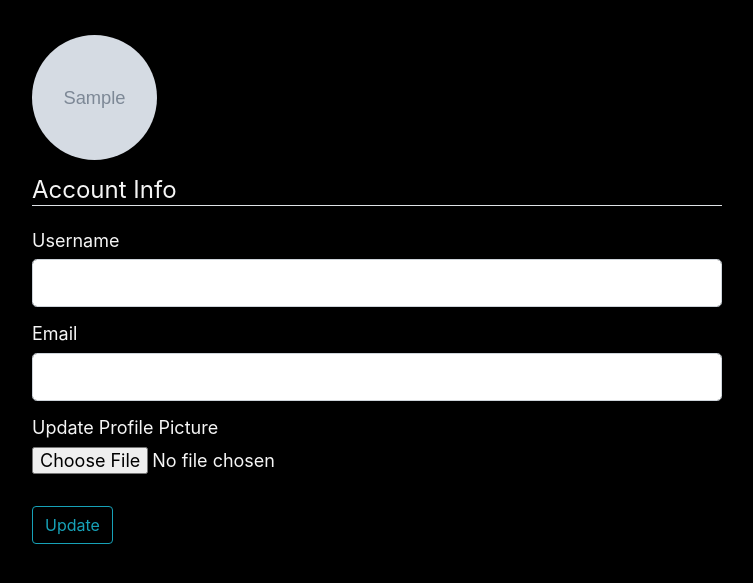
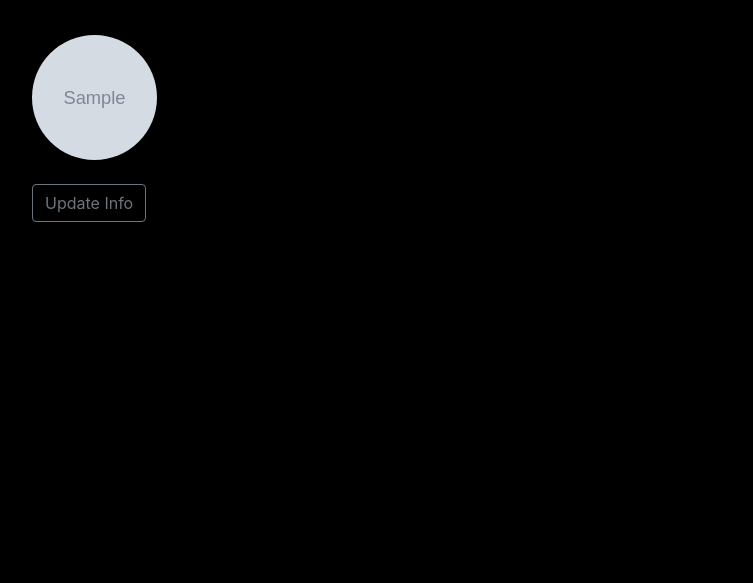
Before and after one commit to ven8462/iCooK, a Flask app: template app/templates/account.html in a window 1280 px wide. Shown: the part 55-638 px from the top of the page, without its empty margins (73-826 px from the left). Run offline with Flask 3, Linux system fonts and the light colour scheme; tables that the repository leaves empty hold one stand-in row (values such as "Sample post"); the template is opened without the code that fills it: values that come from a table or form of the project are taken from there, most other values are stand-ins (such as "Sample title", 1, 10 or a date in 2020); grey boxes marked "Sample" are stand-in pictures; parts of the project's set-up code (start-up, migrations or seed data) failed here and were passed over; some libraries are stand-ins or nearby versions.

Commit message:
requirement file

```diff
--- a/app/static/js/scripts.js
+++ b/app/static/js/scripts.js
@@ -68,3 +68,10 @@ function useApiData(data) {
         })
         .catch(error => console.error('Error:', error));
  }
+
+
+ // hide js
+ function showForm() {
+    document.getElementById('formContainer').style.display = 'block';
+    document.getElementById('buttonContainer').style.display = 'none';
+  }
--- a/app/templates/account.html
+++ b/app/templates/account.html
@@ -8,6 +8,7 @@
           <p class="text-secondary">{{ current_user.email }}</p>
         </div>
       </div>
+      <div id="formContainer" style="display: none;">
         <form method="POST" action="" enctype="multipart/form-data">
             {{ form.hidden_tag() }}
             <fieldset class="form-group">
@@ -52,6 +53,10 @@
             <div class="form-group">
                 {{ form.submit(class="btn btn-outline-info") }}
             </div>
-        </form>
+            </form>
+        </div>
+        <div class="form-group mt-2" id="buttonContainer">
+            <button class="btn btn-outline-secondary" onclick="showForm()">Update Info</button>
+        </div>
     </div>
 {% endblock content %}
--- a/app/templates/layout.html
+++ b/app/templates/layout.html
@@ -47,7 +47,7 @@
     </header>
     <main role="main" class="container">
       <div class="row">
-        <div class="col-md-8">
+        <div class="col-md-12">
           {% with messages = get_flashed_messages(with_categories=true) %}
             {% if messages %}
               {% for category, message in messages %}
@@ -67,5 +67,6 @@
     <script src="https://code.jquery.com/jquery-3.2.1.slim.min.js" integrity="sha384-KJ3o2DKtIkvYIK3UENzmM7KCkRr/rE9/Qpg6aAZGJwFDMVNA/GpGFF93hXpG5KkN" crossorigin="anonymous"></script>
     <script src="https://cdnjs.cloudflare.com/ajax/libs/popper.js/1.12.9/umd/popper.min.js" integrity="sha384-ApNbgh9B+Y1QKtv3Rn7W3mgPxhU9K/ScQsAP7hUibX39j7fakFPskvXusvfa0b4Q" crossorigin="anonymous"></script>
     <script src="https://maxcdn.bootstrapcdn.com/bootstrap/4.0.0/js/bootstrap.min.js" integrity="sha384-JZR6Spejh4U02d8jOt6vLEHfe/JQGiRRSQQxSfFWpi1MquVdAyjUar5+76PVCmYl" crossorigin="anonymous"></script>
+    <script src="{{ url_for('static', filename='js/scripts.js') }}"></script>
 </body>
 </html>
```
Also changed, not shown: app/static/scripts.css (+13 -3 lines), requirements.txt (added, +33 -0 lines), 1 other file.
